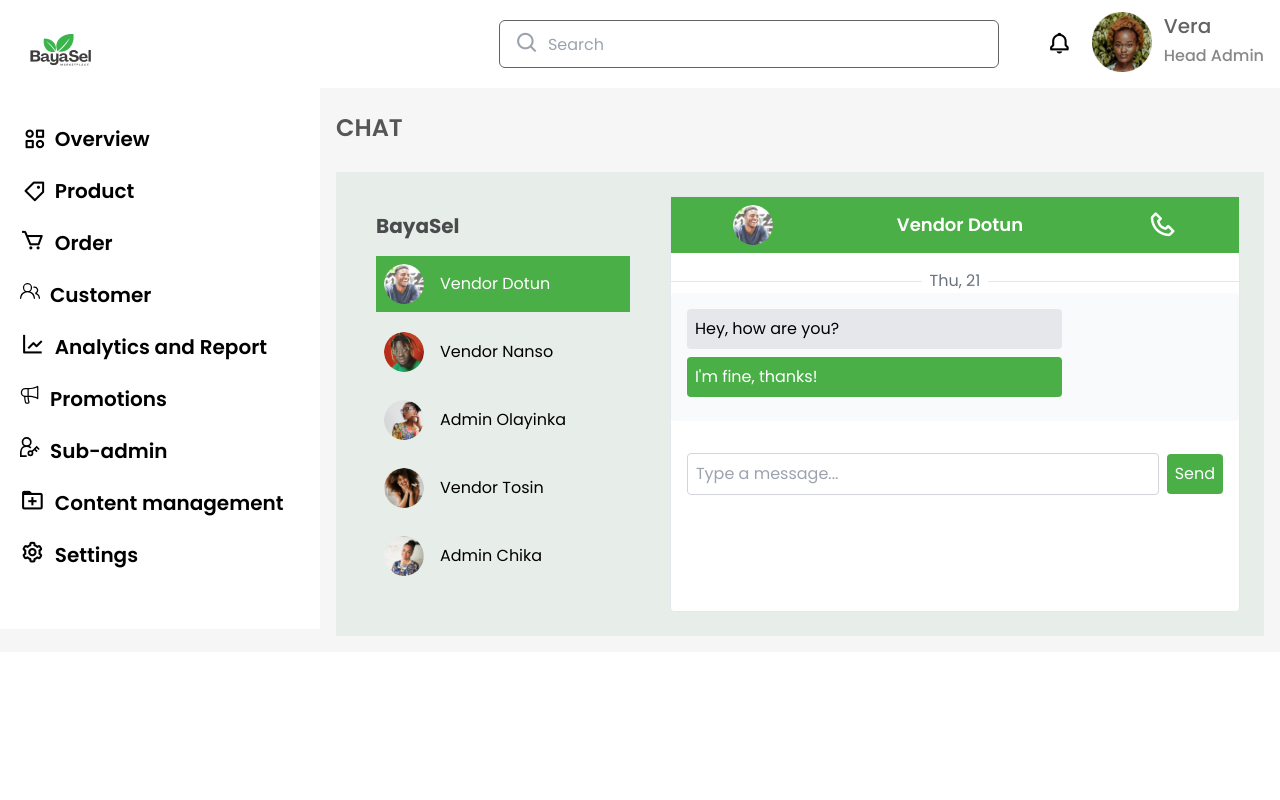
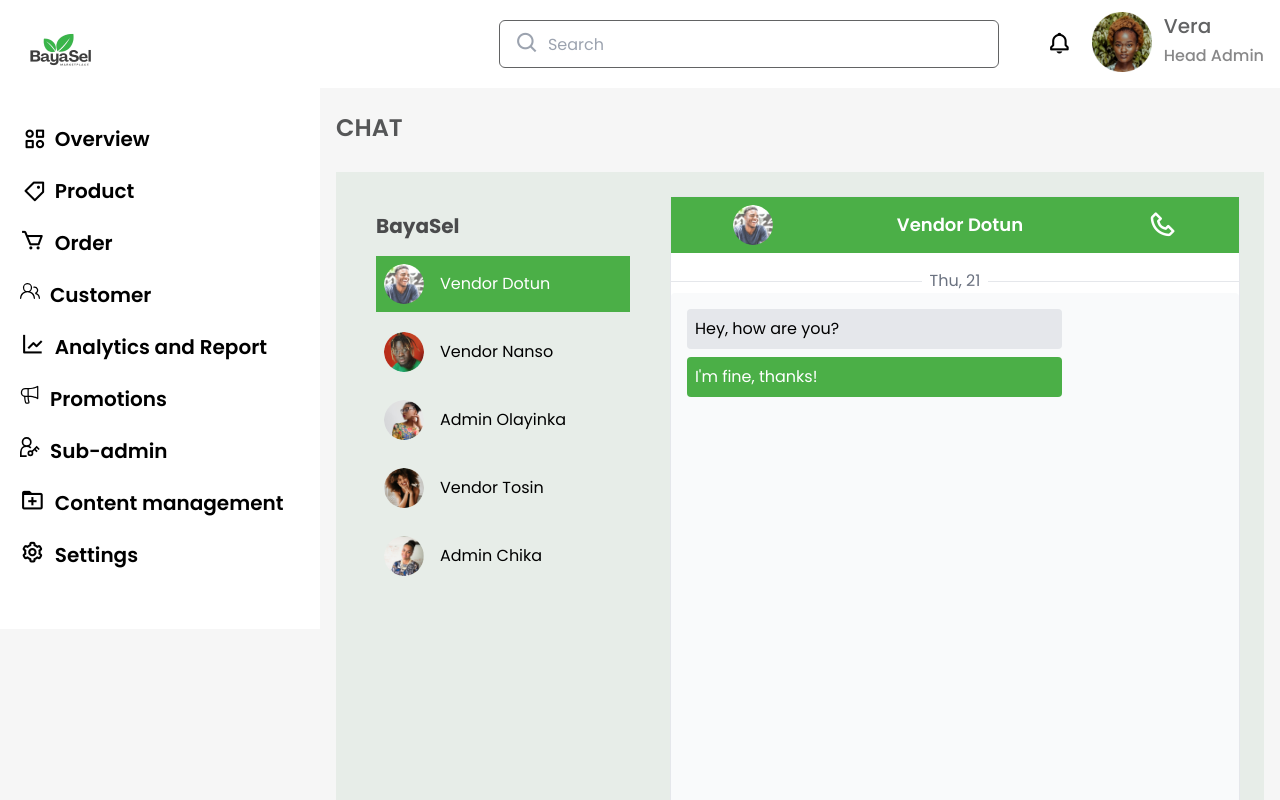
Before and after one commit to BayaSel/Bayasel-Admin, a React (Vite) app: page /chat in a window 1280 px wide. Both pictures are taken after a click on the item "Vendor Dotun". Shown: the top 800 px of the page. Built offline with nearby package versions, Linux system fonts and the light colour scheme.

Commit message:
feat- designed chat box

```diff
--- a/src/pages/Chat.jsx
+++ b/src/pages/Chat.jsx
@@ -33,11 +33,11 @@ export default function Chat() {
   };
 
   return (
-    <div>
+<div className="h-screen w-full mx-auto">
   <h1 className="text-[#555657] font-semibold text-2xl leading-[48px] mb-5">CHAT</h1>
-      <div className="flex justify-between gap-6 p-6 bg-[#E7EDE8]">
+  <div className="flex justify-between gap-6 p-6 bg-[#E7EDE8] h-full">
     {/* Left side chat list */}
-        <section className="w-1/3 p-4 rounded">
+    <section className="w-1/3 p-4 rounded h-full overflow-y-auto">
       <h2 className="text-xl font-bold text-neutral mb-4">BayaSel</h2>
       <ul>
         {chats.map((chat) => (
@@ -56,14 +56,14 @@ export default function Chat() {
     </section>
 
     {/* Right side chat box */}
-        <section className="w-2/3 bg-white border rounded">
+    <section className="w-2/3 bg-white border rounded h-full flex flex-col">
       {activeChat ? (
-            <div className="chat-box">
+        <div className="flex flex-col flex-grow">
           {/* Chat header */}
           <div className="flex justify-around items-center gap-4 mb-4 bg-Green p-2">
             <img src={activeChat.image} alt={`${activeChat.name} image`} className="w-10 h-10 rounded-full" />
             <h3 className="text-lg font-semibold text-white">{activeChat.name}</h3>
-                <i class='bx bx-phone text-white text-3xl'></i>
+            <i className="bx bx-phone text-white text-3xl"></i>
           </div>
 
           {/* Date */}
@@ -73,22 +73,25 @@ export default function Chat() {
             <span className="border-t border-t-5 flex-grow"></span>
           </div>
 
-              {/* Chat messages */}
-              <div className="mb-4 max-h-[300px] overflow-y-auto bg-gray-50 p-4 rounded">
+          {/* Chat messages - scrollable container */}
+          <div className="flex-grow overflow-y-auto bg-gray-50 p-4 rounded max-h-[calc(100vh-250px)]">
             {activeChat.messages.map((message, index) => (
-                  <p
+              <div
                 key={index}
                 className={`mb-2 p-2 rounded max-w-[70%] ${
-                      message.isUser ? "bg-Green text-white" : " bg-gray-200 text-black"
+                  message.isUser ? "bg-Green text-white" : "bg-gray-200 text-black"
                 }`}
               >
-                    {message.text}
-                  </p>
+                <p>{message.text}</p>
+              </div>
             ))}
           </div>
 
-              {/* Input for new message */}
-              <div className="flex items-center p-4">
+          {/* Input for new message - fixed at the bottom */}
+          <div className="flex items-center gap-4 p-4 bg-white border-t border-gray-200">
+            <button className="bg-Green rounded-full text-white text-xl w-10 h-10">
+              <i className="bx bx-plus m-auto"></i>
+            </button>
             <input
               type="text"
               value={newMessage}
@@ -98,9 +101,9 @@ export default function Chat() {
             />
             <button
               onClick={handleSendMessage}
-                  className="bg-Green text-white p-2 rounded"
+              className="bg-Green text-white p-2 rounded-full w-10 h-10 text-xl"
             >
-                  Send
+              <i className="bx bx-send"></i>
             </button>
           </div>
         </div>
```
Lines whose indentation alone changed are shown as unchanged.
